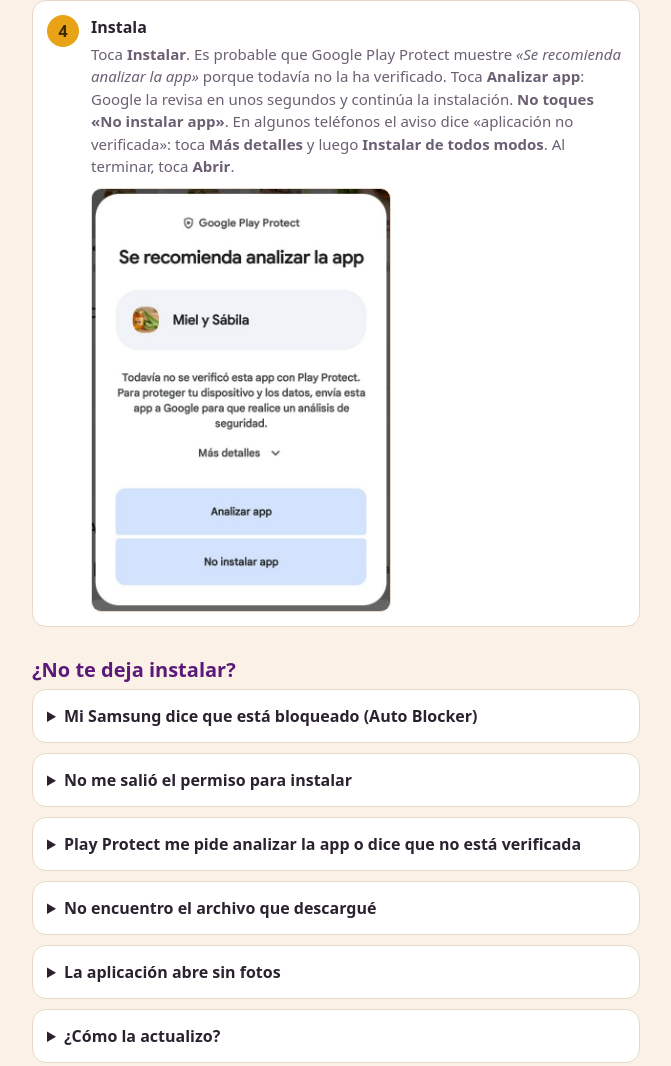
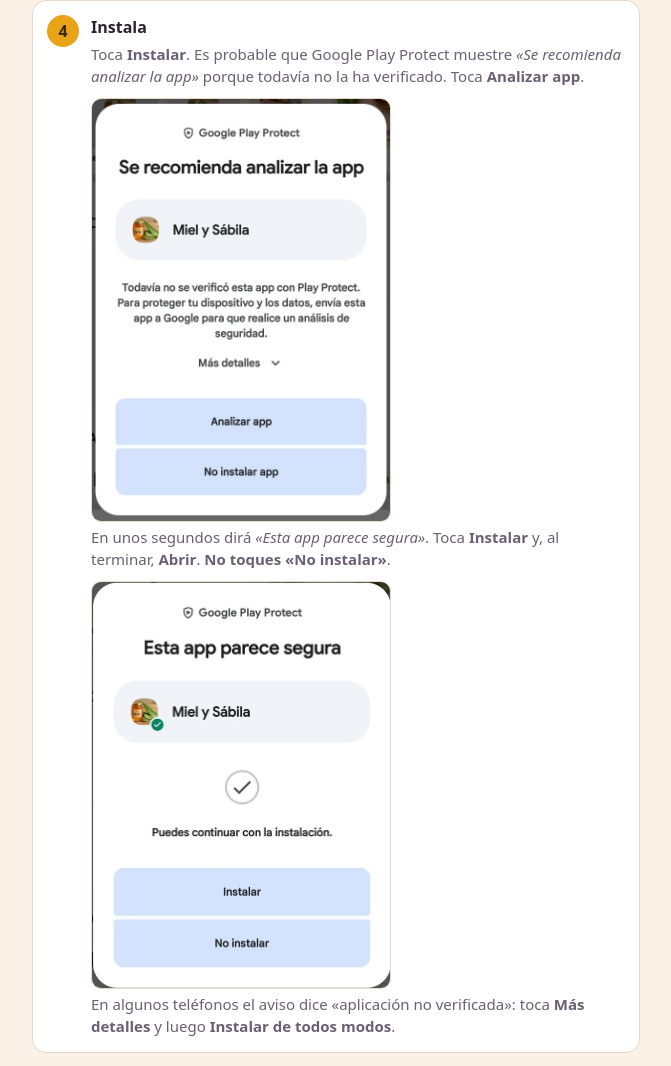
Before and after one commit to Melandro/CatalogoArtesanal, a plain HTML site: page instalar/index.html in a window 1280 px wide. Shown: the part 1036-2102 px from the top of the page, without its empty margins (304-975 px from the left). Drawn offline with Linux system fonts and the light colour scheme.

Commit message:
Update index.html

```diff
--- a/instalar/index.html
+++ b/instalar/index.html
@@ -89,8 +89,11 @@
     </li>
     <li>
       <strong>Instala</strong>
-      <p>Toca <b>Instalar</b>. Es probable que Google Play Protect muestre <em>«Se recomienda analizar la app»</em> porque todavía no la ha verificado. Toca <b>Analizar app</b>: Google la revisa en unos segundos y continúa la instalación. <b>No toques «No instalar app»</b>. En algunos teléfonos el aviso dice «aplicación no verificada»: toca <b>Más detalles</b> y luego <b>Instalar de todos modos</b>. Al terminar, toca <b>Abrir</b>.</p>
-      <figure><img src="capturas/paso-4.jpg" alt="Aviso de Play Protect" onerror="this.parentNode.remove()"></figure>
+      <p>Toca <b>Instalar</b>. Es probable que Google Play Protect muestre <em>«Se recomienda analizar la app»</em> porque todavía no la ha verificado. Toca <b>Analizar app</b>.</p>
+      <figure><img src="capturas/paso-4.jpg" alt="Play Protect: se recomienda analizar la app" onerror="this.parentNode.remove()"></figure>
+      <p>En unos segundos dirá <em>«Esta app parece segura»</em>. Toca <b>Instalar</b> y, al terminar, <b>Abrir</b>. <b>No toques «No instalar»</b>.</p>
+      <figure><img src="capturas/paso-4b.jpg" alt="Play Protect: esta app parece segura" onerror="this.parentNode.remove()"></figure>
+      <p>En algunos teléfonos el aviso dice «aplicación no verificada»: toca <b>Más detalles</b> y luego <b>Instalar de todos modos</b>.</p>
     </li>
   </ol>
 
@@ -112,7 +115,7 @@
   </details>
   <details>
     <summary>Play Protect me pide analizar la app o dice que no está verificada</summary>
-    <p>Play Protect avisa de toda aplicación que no está en Play Store, aunque sea segura. Si dice <b>«Se recomienda analizar la app»</b>, toca <b>Analizar app</b>. Si dice «aplicación no verificada», toca <b>Más detalles</b> → <b>Instalar de todos modos</b>.</p>
+    <p>Play Protect avisa de toda aplicación que no está en Play Store, aunque sea segura. Si dice <b>«Se recomienda analizar la app»</b>, toca <b>Analizar app</b>; cuando diga «Esta app parece segura», toca <b>Instalar</b>. Si dice «aplicación no verificada», toca <b>Más detalles</b> → <b>Instalar de todos modos</b>.</p>
   </details>
   <details>
     <summary>No encuentro el archivo que descargué</summary>
```
